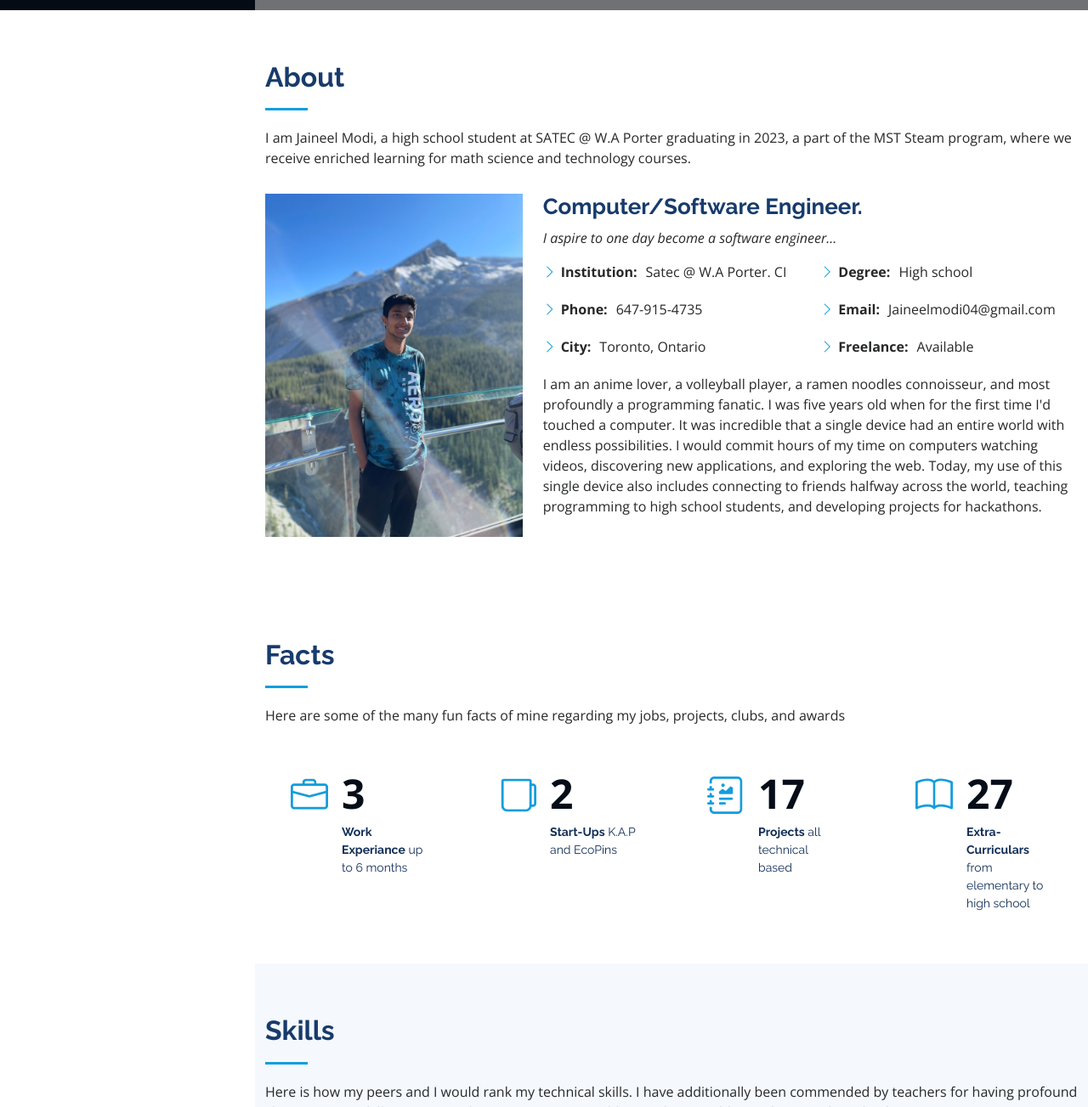
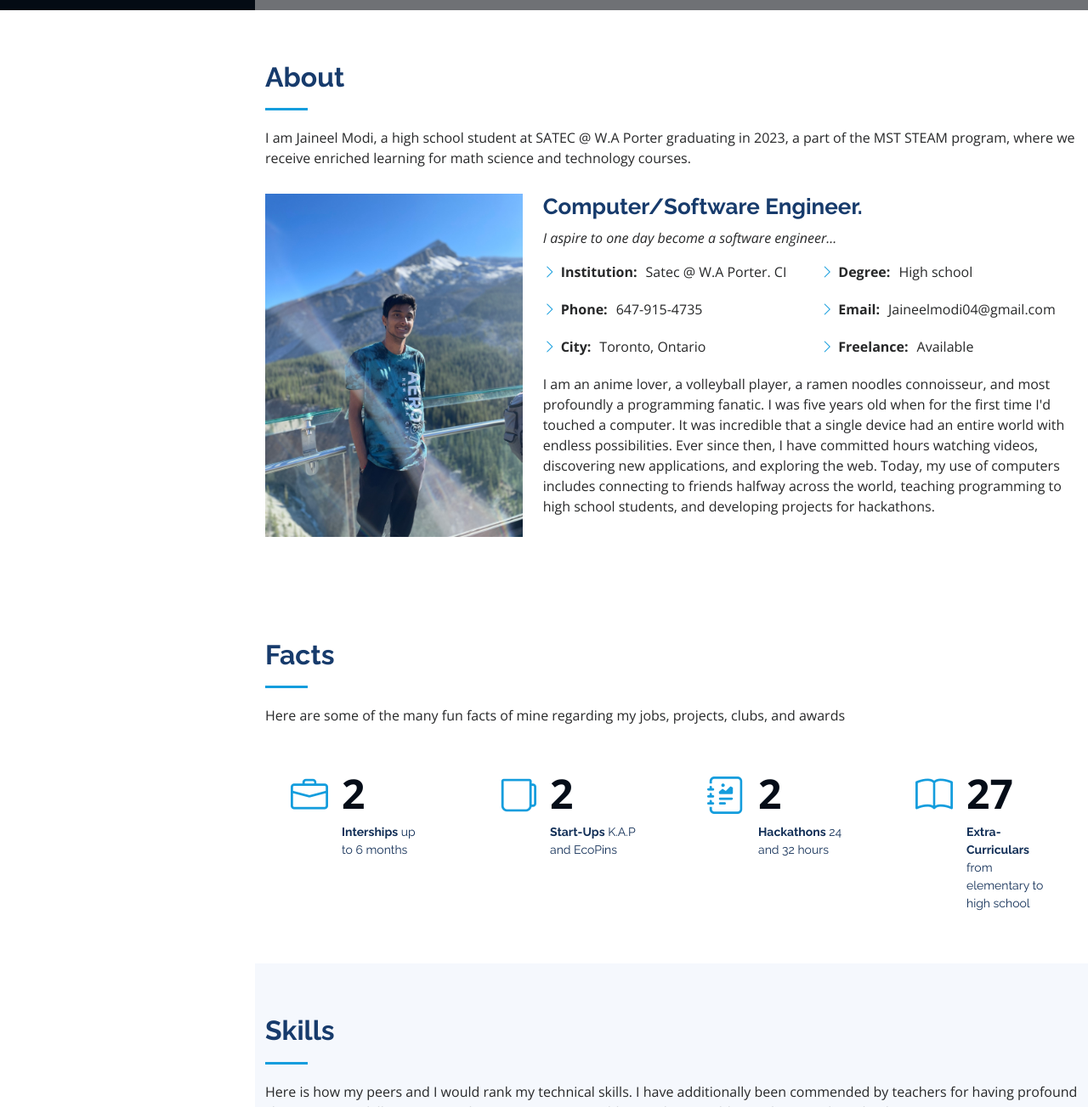
Before and after one commit to jaineelmodi11/JaineelModiPortfolio, a plain HTML site: page index.html in a window 1280 px wide. Shown: the part 788-2091 px from the top of the page at 85% size. Drawn offline with nearby package versions, Linux system fonts and the light colour scheme; grey boxes are pictures that could not be loaded.

Commit message:
Updated Website index

```diff
--- a/index.html
+++ b/index.html
@@ -49,11 +49,9 @@
         <h1 class="text-light"><a href="index.html">Jaineel Modi</a></h1>
         <div class="social-links mt-3 text-center">
 
-          <a href="#" class="instagram"><i class="bx bxl-instagram"></i></a>
-          <a href="#" class="linkedin"><i class="bx bxl-linkedin"></i></a>
-          <a href="#" class="Skype"><i class="bx bxl-skype"></i></a>
-          <a href="#" class="Discord"><i class="bx bxl-discord"></i></a>
-          <a href="#" class="Git_Hub"><i class="bx bxl-github"></i></a>
+          <a href="https://www.instagram.com/jaineel_modi113/" class="instagram"><i class="bx bxl-instagram"></i></a>
+          <a href="https://www.linkedin.com/in/jaineel-modi-9aa505219/" class="linkedin"><i class="bx bxl-linkedin"></i></a>
+          <a href="https://github.com/jaineelmodi11" class="Git_Hub"><i class="bx bxl-github"></i></a>
 
         </div>
       </div>
@@ -84,7 +82,7 @@
 
         <div class="section-title">
           <h2>About</h2>
-          <p>I am Jaineel Modi, a high school student at SATEC @ W.A Porter graduating in 2023, a part of the MST Steam program, where we receive enriched learning for math science and technology courses.</p>
+          <p>I am Jaineel Modi, a high school student at SATEC @ W.A Porter graduating in 2023, a part of the MST STEAM program, where we receive enriched learning for math science and technology courses.</p>
         </div>
 
         <div class="row">
@@ -113,8 +111,7 @@
               </div>
             </div>
             <p>
-              I am an anime lover, a volleyball player, a ramen noodles connoisseur, and most profoundly a programming fanatic. I was five years old when for the first time I'd touched a computer. It was incredible that a single device had an entire world with endless possibilities. I would commit hours of my time on computers watching videos, discovering new applications, and exploring the web. Today, my use of this single device also includes connecting to friends halfway across the world, teaching programming to high school students, and developing projects for hackathons.
-            </p>
+              I am an anime lover, a volleyball player, a ramen noodles connoisseur, and most profoundly a programming fanatic. I was five years old when for the first time I'd touched a computer. It was incredible that a single device had an entire world with endless possibilities. Ever since then, I have committed hours watching videos, discovering new applications, and exploring the web. Today, my use of computers includes connecting to friends halfway across the world, teaching programming to high school students, and developing projects for hackathons.
           </div>
         </div>
 
@@ -135,8 +132,8 @@
           <div class="col-lg-3 col-md-6 d-md-flex align-items-md-stretch" data-aos="fade-up">
             <div class="count-box">
               <i class="bi bi-briefcase"></i>
-              <span data-purecounter-start="0" data-purecounter-end="3" data-purecounter-duration="1" class="purecounter"></span>
-              <p><strong>Work Experiance</strong> up to 6 months<p>
+              <span data-purecounter-start="0" data-purecounter-end="2" data-purecounter-duration="1" class="purecounter"></span>
+              <p><strong>Interships</strong> up to 6 months<p>
             </div>
           </div>
 
@@ -151,8 +148,8 @@
           <div class="col-lg-3 col-md-6 d-md-flex align-items-md-stretch" data-aos="fade-up" data-aos-delay="200">
             <div class="count-box">
               <i class="bi bi-journal-richtext"></i>
-              <span data-purecounter-start="0" data-purecounter-end="17" data-purecounter-duration="1" class="purecounter"></span>
-              <p><strong>Projects</strong> all technical based</p>
+              <span data-purecounter-start="0" data-purecounter-end="2" data-purecounter-duration="1" class="purecounter"></span>
+              <p><strong>Hackathons</strong> 24 and 32 hours</p>
             </div>
           </div>
 
```
